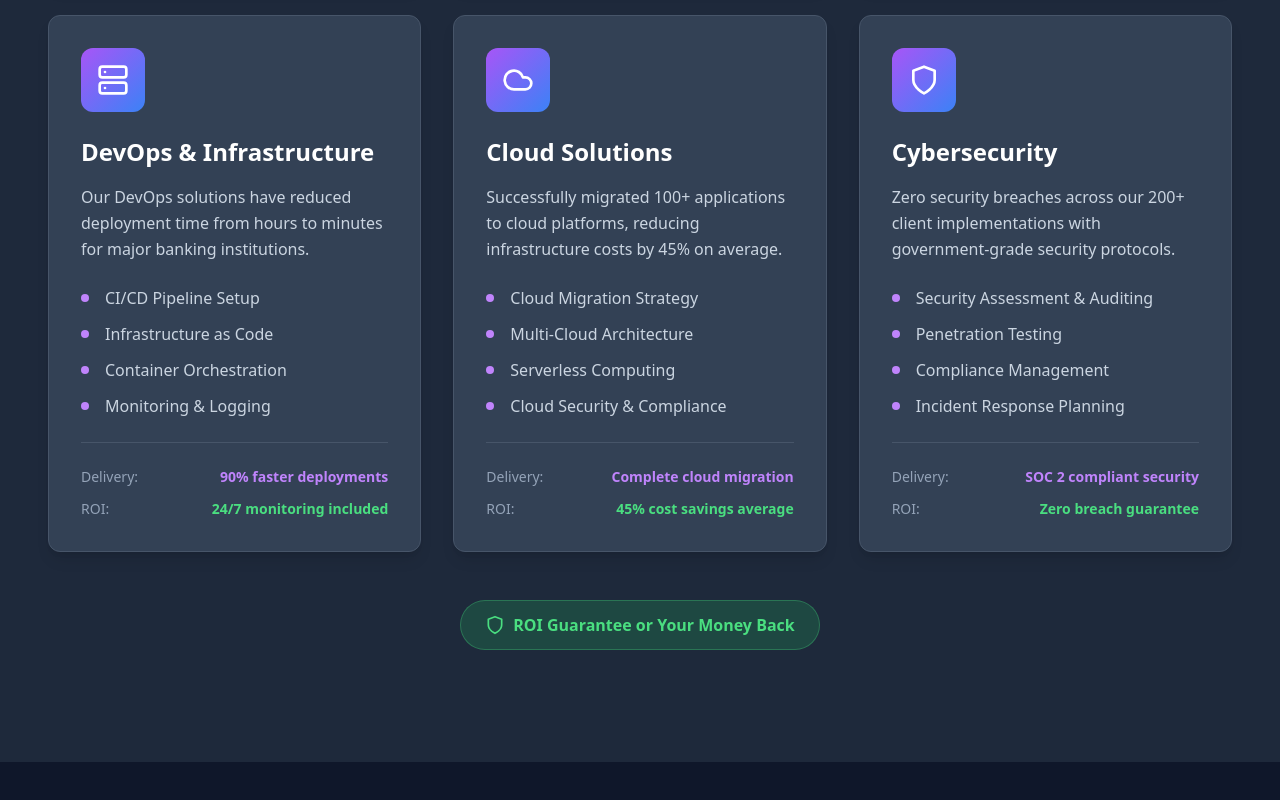
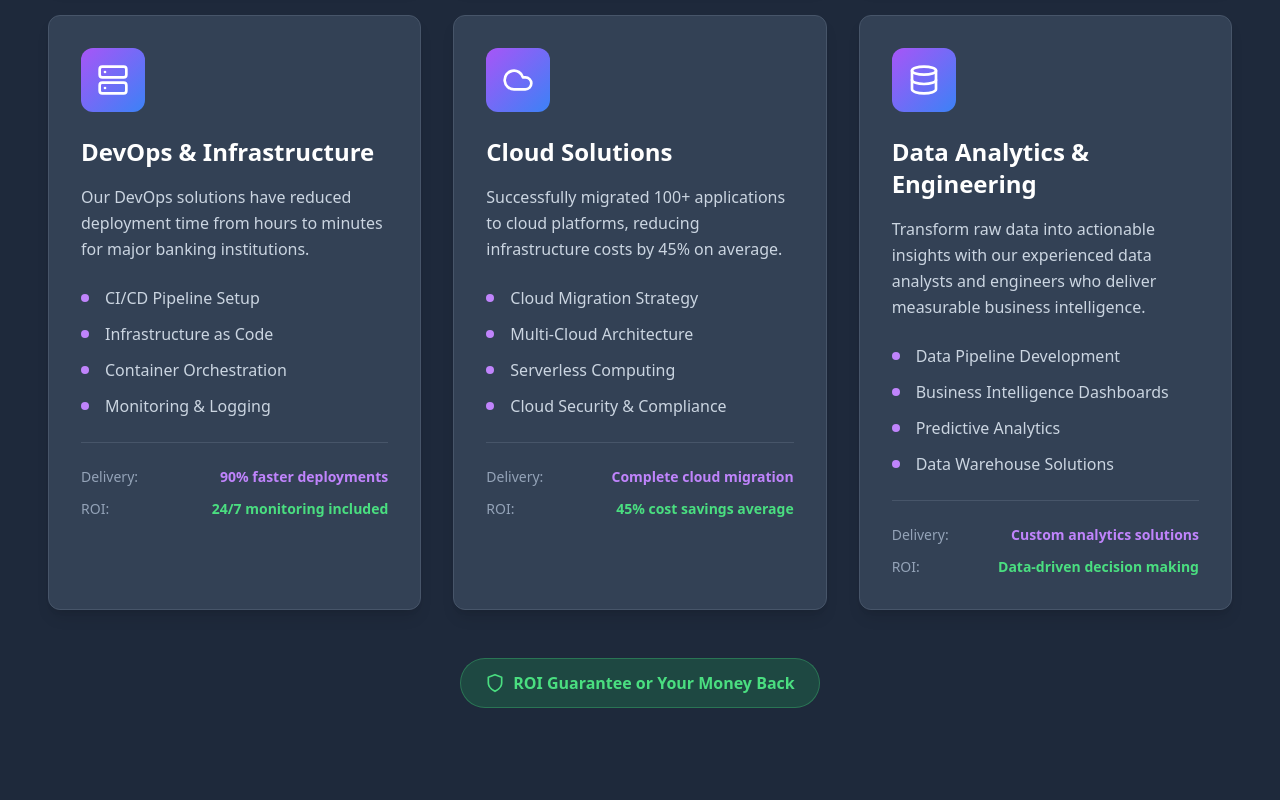
Before and after one commit to UmairEjaz01/digitalfusionsystems, a React (Create React App) app: page / in a window 1280 px wide. Shown: the part 3740-4540 px from the top of the page. Built offline with nearby package versions, Linux system fonts and the light colour scheme.

Commit message:
Update App.js

```diff
--- a/src/App.js
+++ b/src/App.js
@@ -63,12 +63,12 @@ const services = [
     roi: "45% cost savings average"
   },
   {
-    title: "Cybersecurity",
-    icon: Shield,
-    description: "Zero security breaches across our 200+ client implementations with government-grade security protocols.",
-    features: ["Security Assessment & Auditing", "Penetration Testing", "Compliance Management", "Incident Response Planning"],
-    deliverables: "SOC 2 compliant security",
-    roi: "Zero breach guarantee"
+    title: "Data Analytics & Engineering",
+    icon: Database, // or you could use Brain for analytics
+    description: "Transform raw data into actionable insights with our experienced data analysts and engineers who deliver measurable business intelligence.",
+    features: ["Data Pipeline Development", "Business Intelligence Dashboards", "Predictive Analytics", "Data Warehouse Solutions"],
+    deliverables: "Custom analytics solutions",
+    roi: "Data-driven decision making"
   },
 ];
 
@@ -206,7 +206,7 @@ const teamMembers = [
   {
     name: "Sarah Kim",
     title: "Head of AI/ML",
-    credentials: "PhD Computer Science, ex-Google AI researcher",
+    credentials: "Advanced degree in Computer Science, AI specialist",
     initials: "SK"
   },
   {
@@ -671,9 +671,9 @@ React.useEffect(() => {
                     <Globe className="w-7 h-7" />
                   </div>
                   <div>
-                    <h3 className="font-bold text-xl mb-2">Global Reach</h3>
-                    <p className="text-blue-100 text-lg">Serving clients in 25+ countries</p>
-                    <p className="text-blue-200 text-sm">Remote and on-site delivery options</p>
+                    <h3 className="font-bold text-xl mb-2">Australia & Asia-Pacific</h3>
+                    <p className="text-blue-100 text-lg">Serving clients across Australia and regional markets</p>
+                    <p className="text-blue-200 text-sm">Local expertise with remote delivery capabilities</p>
                   </div>
                 </div>
               </div>
@@ -717,7 +717,7 @@ React.useEffect(() => {
                       type="tel"
                       id="phone"
                       name="phone"
-                      placeholder="+61 123 4567 89"
+                      placeholder="+61 123 456 789"
                       className="w-full px-4 py-3 bg-white/10 border border-white/20 rounded-lg text-white placeholder-blue-200 focus:outline-none focus:ring-2 focus:ring-purple-400 focus:border-purple-400"
                     />
                   </div>
```
